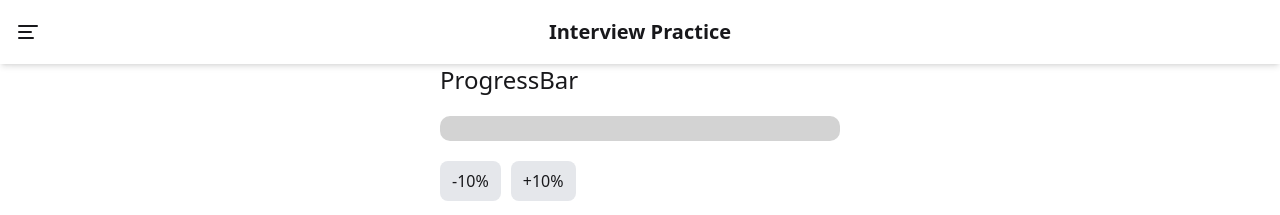
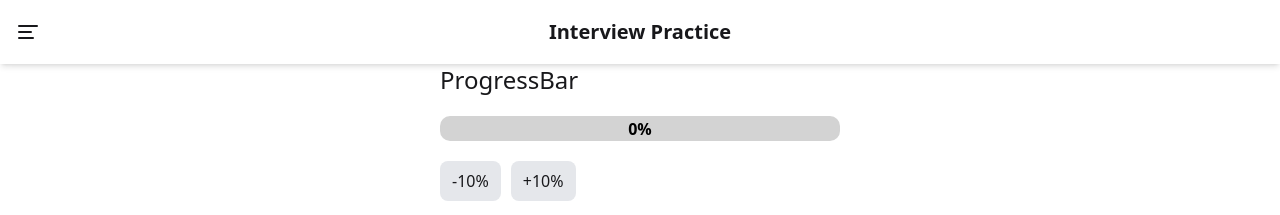
Before and after one commit to sandeeprana19/interview-practice, a React (Vite) app: page /progress-bar in a window 1280 px wide. Shown: the top 215 px of the page. Built offline with nearby package versions, Linux system fonts and the light colour scheme.

Commit message:
main
Updated.

```diff
--- a/src/components/ProgressBar.jsx
+++ b/src/components/ProgressBar.jsx
@@ -34,7 +34,7 @@ const ProgressBar = () => {
 
   const getProgressBgColor = () => {
     if (progress >= 80) return "bg-green-600";
-    if (progress >= 40) return "bg-blue-600";
+    if (progress >= 40) return "bg-orange-600";
     return "bg-red-600";
   };
 
@@ -48,9 +48,9 @@ const ProgressBar = () => {
           id="testBgColor"
         ></div>
         <span
-          className={`absolute top-1/2 left-1/2 translate-1/2 text-[${
-            progress >= 80 ? "white" : "black"
-          }] font-bold`}
+          className={`absolute top-1/2 left-1/2 -translate-1/2 text-${
+            progress >= 60 ? "white" : "black"
+          } font-bold`}
         >
           {progress}%
         </span>
```
